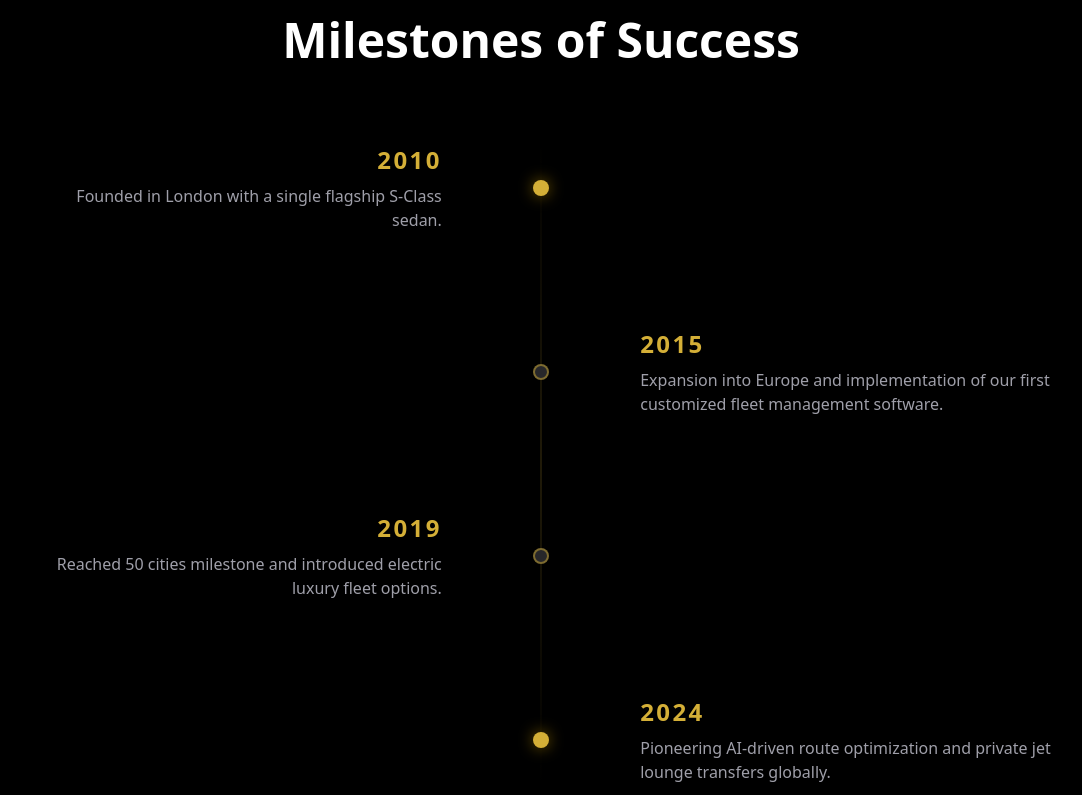
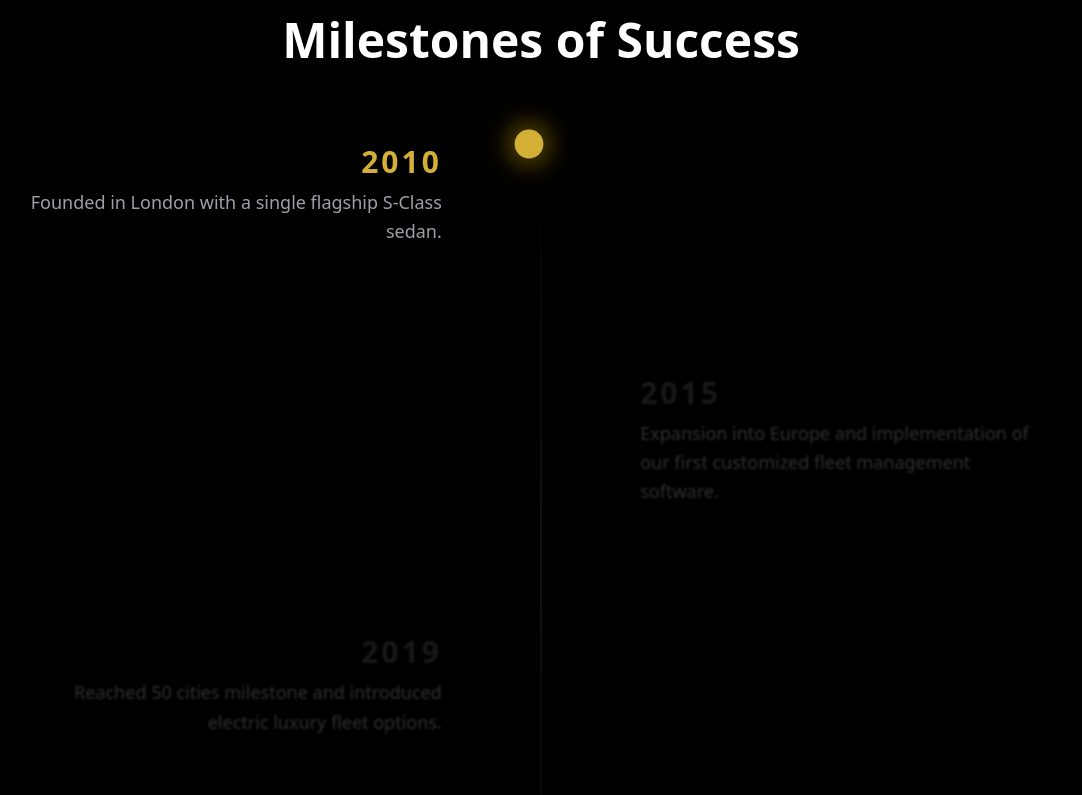
Before and after one commit to devmind-ops/Blacklane, a Next.js app: page /about in a window 1280 px wide. Shown: the part 2385-3180 px from the top of the page, without its empty margins (99-1181 px from the left). Built offline with nearby package versions, Linux system fonts and the light colour scheme; a web font is replaced by a local one.

Commit message:
feat: implement interactive timeline cursor on About page

```diff
--- a/src/app/about/page.tsx
+++ b/src/app/about/page.tsx
@@ -2,8 +2,9 @@ import { Header } from "@/components/layout/Header";
 import { Footer } from "@/components/layout/Footer";
 import { ValuesSection } from "@/components/sections/ValuesSection";
 import Image from "next/image";
-import { Globe, Users, Award, ShieldCheck, Target, Eye, Calendar, Sparkles } from "lucide-react";
+import { Globe, ShieldCheck, Target, Eye } from "lucide-react";
 import { Counter } from "@/components/ui/Counter";
+import { TimelineSection } from "@/components/sections/TimelineSection";
 
 export default function AboutPage() {
     return (
@@ -138,55 +139,8 @@ export default function AboutPage() {
                 </div>
             </section>
 
-            {/* Timeline Section */}
-            <section className="py-32 container mx-auto px-6">
-                <div className="text-center mb-20">
-                    <h2 className="text-gold-primary text-sm font-bold uppercase tracking-[0.3em] mb-4">The Journey</h2>
-                    <h3 className="text-5xl font-heading font-bold">Milestones of Success</h3>
-                </div>
-
-                <div className="relative max-w-5xl mx-auto space-y-24 before:absolute before:inset-y-0 before:left-1/2 before:-translate-x-1/2 before:w-px before:bg-gradient-to-b before:from-transparent before:via-gold-primary/30 before:to-transparent">
-                    {/* Item 1 */}
-                    <div className="relative flex items-center justify-between group">
-                        <div className="w-[45%] text-right space-y-2 pr-12">
-                            <h5 className="text-gold-primary font-bold text-2xl font-heading tracking-widest">2010</h5>
-                            <p className="text-zinc-400">Founded in London with a single flagship S-Class sedan.</p>
-                        </div>
-                        <div className="absolute left-1/2 -translate-x-1/2 w-4 h-4 rounded-full bg-gold-primary shadow-[0_0_15px_rgba(234,179,8,0.5)] z-10" />
-                        <div className="w-[45%] pl-12" />
-                    </div>
-
-                    {/* Item 2 */}
-                    <div className="relative flex items-center justify-between group">
-                        <div className="w-[45%] pr-12" />
-                        <div className="absolute left-1/2 -translate-x-1/2 w-4 h-4 rounded-full bg-zinc-800 border-2 border-gold-primary/50 group-hover:bg-gold-primary transition-colors z-10" />
-                        <div className="w-[45%] space-y-2 pl-12">
-                            <h5 className="text-gold-primary font-bold text-2xl font-heading tracking-widest">2015</h5>
-                            <p className="text-zinc-400">Expansion into Europe and implementation of our first customized fleet management software.</p>
-                        </div>
-                    </div>
-
-                    {/* Item 3 */}
-                    <div className="relative flex items-center justify-between group">
-                        <div className="w-[45%] text-right space-y-2 pr-12">
-                            <h5 className="text-gold-primary font-bold text-2xl font-heading tracking-widest">2019</h5>
-                            <p className="text-zinc-400">Reached 50 cities milestone and introduced electric luxury fleet options.</p>
-                        </div>
-                        <div className="absolute left-1/2 -translate-x-1/2 w-4 h-4 rounded-full bg-zinc-800 border-2 border-gold-primary/50 group-hover:bg-gold-primary transition-colors z-10" />
-                        <div className="w-[45%] pl-12" />
-                    </div>
-
-                    {/* Item 4 */}
-                    <div className="relative flex items-center justify-between group">
-                        <div className="w-[45%] pr-12" />
-                        <div className="absolute left-1/2 -translate-x-1/2 w-4 h-4 rounded-full bg-gold-primary shadow-[0_0_15px_rgba(234,179,8,0.5)] z-10" />
-                        <div className="w-[45%] space-y-2 pl-12">
-                            <h5 className="text-gold-primary font-bold text-2xl font-heading tracking-widest">2024</h5>
-                            <p className="text-zinc-400">Pioneering AI-driven route optimization and private jet lounge transfers globally.</p>
-                        </div>
-                    </div>
-                </div>
-            </section>
+            {/* Timeline Section (Interactive) */}
+            <TimelineSection />
 
             <ValuesSection />
             <Footer />
--- /dev/null
+++ b/src/components/sections/TimelineSection.tsx
@@ -0,0 +1,127 @@
+"use client";
+
+import { useEffect, useState, useRef } from "react";
+import { cn } from "@/lib/utils";
+
+const milestones = [
+    {
+        year: "2010",
+        content: "Founded in London with a single flagship S-Class sedan.",
+        side: "left"
+    },
+    {
+        year: "2015",
+        content: "Expansion into Europe and implementation of our first customized fleet management software.",
+        side: "right"
+    },
+    {
+        year: "2019",
+        content: "Reached 50 cities milestone and introduced electric luxury fleet options.",
+        side: "left"
+    },
+    {
+        year: "2024",
+        content: "Pioneering AI-driven route optimization and private jet lounge transfers globally.",
+        side: "right"
+    }
+];
+
+export function TimelineSection() {
+    const [activeIndex, setActiveIndex] = useState(0);
+    const sectionRef = useRef<HTMLDivElement>(null);
+    const itemsRef = useRef<(HTMLDivElement | null)[]>([]);
+
+    useEffect(() => {
+        const observer = new IntersectionObserver(
+            (entries) => {
+                entries.forEach((entry) => {
+                    if (entry.isIntersecting) {
+                        const index = Number(entry.target.getAttribute("data-index"));
+                        setActiveIndex(index);
+                    }
+                });
+            },
+            {
+                rootMargin: "-20% 0% -60% 0%", // Trigger when item is roughly in the center
+                threshold: 0.1
+            }
+        );
+
+        itemsRef.current.forEach((item) => {
+            if (item) observer.observe(item);
+        });
+
+        return () => observer.disconnect();
+    }, []);
+
+    // Calculate cursor position (rough approximation for visual smoothness)
+    // In a real app we might use coordinate tracking, but index-based works for fixed spacing
+    const cursorTop = activeIndex * 152; // distance between items (approx based on space-y-24)
+
+    return (
+        <section className="py-32 container mx-auto px-6" ref={sectionRef}>
+            <div className="text-center mb-20">
+                <h2 className="text-gold-primary text-sm font-bold uppercase tracking-[0.3em] mb-4">The Journey</h2>
+                <h3 className="text-5xl font-heading font-bold">Milestones of Success</h3>
+            </div>
+
+            <div className="relative max-w-5xl mx-auto">
+                {/* The Vertical Line */}
+                <div className="absolute inset-y-0 left-1/2 -translate-x-1/2 w-px bg-gradient-to-b from-transparent via-gold-primary/20 to-transparent" />
+
+                {/* The Flying Cursor */}
+                <div
+                    className="absolute left-1/2 -translate-x-1/2 w-6 h-6 rounded-full bg-gold-primary z-20 shadow-[0_0_25px_rgba(234,179,8,0.8)] transition-all duration-700 ease-in-out"
+                    style={{
+                        top: activeIndex === 0 ? '0px' : `${activeIndex * (activeIndex === 3 ? 168 : 172)}px`, // Fine-tuned values for the items
+                        transform: `translate(-50%, -50%) scale(${1 + (activeIndex % 2 === 0 ? 0.2 : 0)})` // Subtle pulse on change
+                    }}
+                >
+                    <div className="absolute inset-0 rounded-full animate-ping bg-gold-primary opacity-20" />
+                </div>
+
+                <div className="space-y-32 relative">
+                    {milestones.map((item, index) => (
+                        <div
+                            key={index}
+                            data-index={index}
+                            ref={(el) => { itemsRef.current[index] = el; }}
+                            className={cn(
+                                "relative flex items-center justify-between group transition-all duration-500",
+                                activeIndex === index ? "opacity-100" : "opacity-30 grayscale blur-[1px]"
+                            )}
+                        >
+                            {item.side === "left" ? (
+                                <>
+                                    <div className="w-[45%] text-right space-y-2 pr-12">
+                                        <h5 className={cn(
+                                            "font-bold text-3xl font-heading tracking-widest transition-colors duration-500",
+                                            activeIndex === index ? "text-gold-primary" : "text-zinc-600"
+                                        )}>
+                                            {item.year}
+                                        </h5>
+                                        <p className="text-zinc-400 text-lg leading-relaxed">{item.content}</p>
+                                    </div>
+                                    <div className="w-[45%] pl-12" />
+                                </>
+                            ) : (
+                                <>
+                                    <div className="w-[45%] pr-12" />
+                                    <div className="w-[45%] space-y-2 pl-12">
+                                        <h5 className={cn(
+                                            "font-bold text-3xl font-heading tracking-widest transition-colors duration-500",
+                                            activeIndex === index ? "text-gold-primary" : "text-zinc-600"
+                                        )}>
+                                            {item.year}
+                                        </h5>
+                                        <p className="text-zinc-400 text-lg leading-relaxed">{item.content}</p>
+                                    </div>
+                                </>
+                            )}
+                        </div>
+                    ))}
+                </div>
+            </div>
+        </section>
+    );
+}
```
